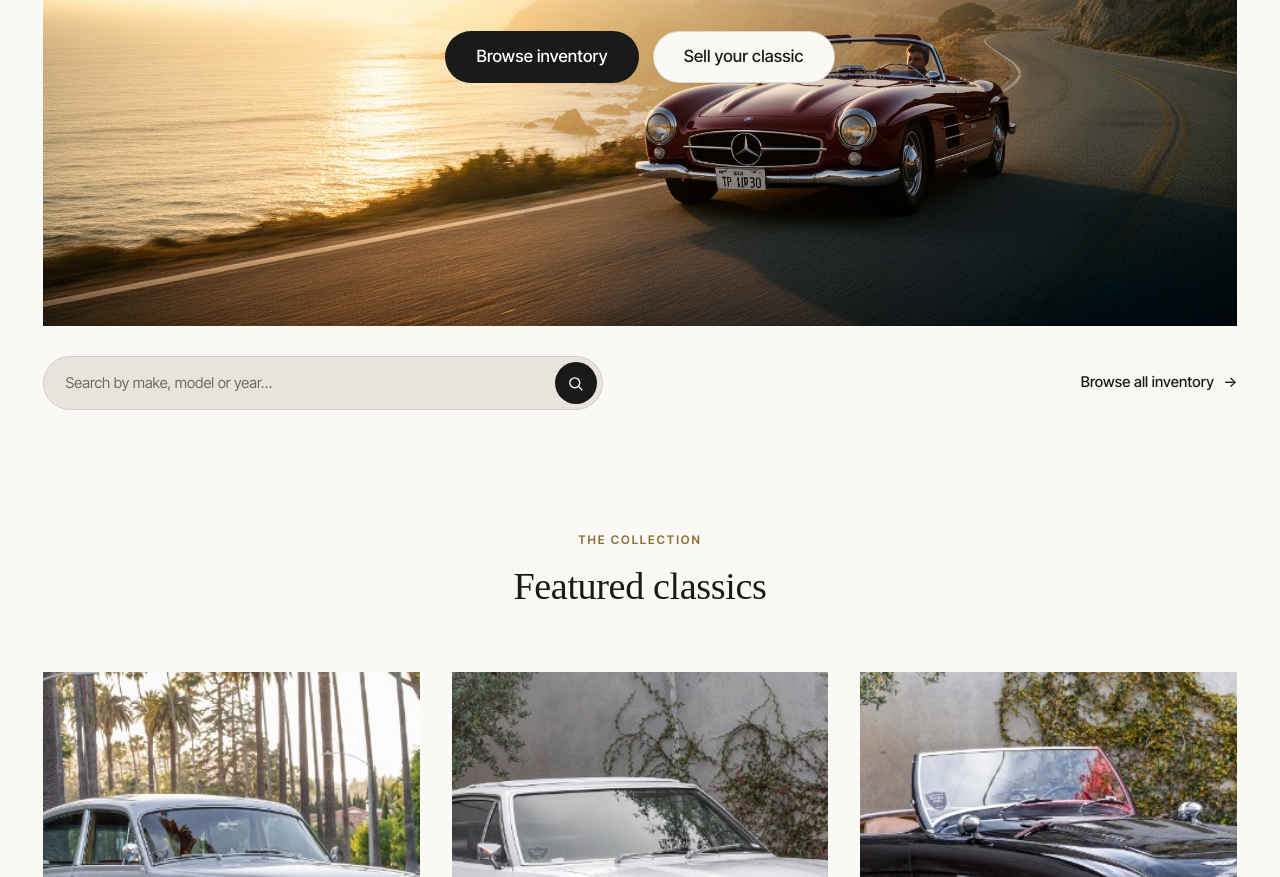
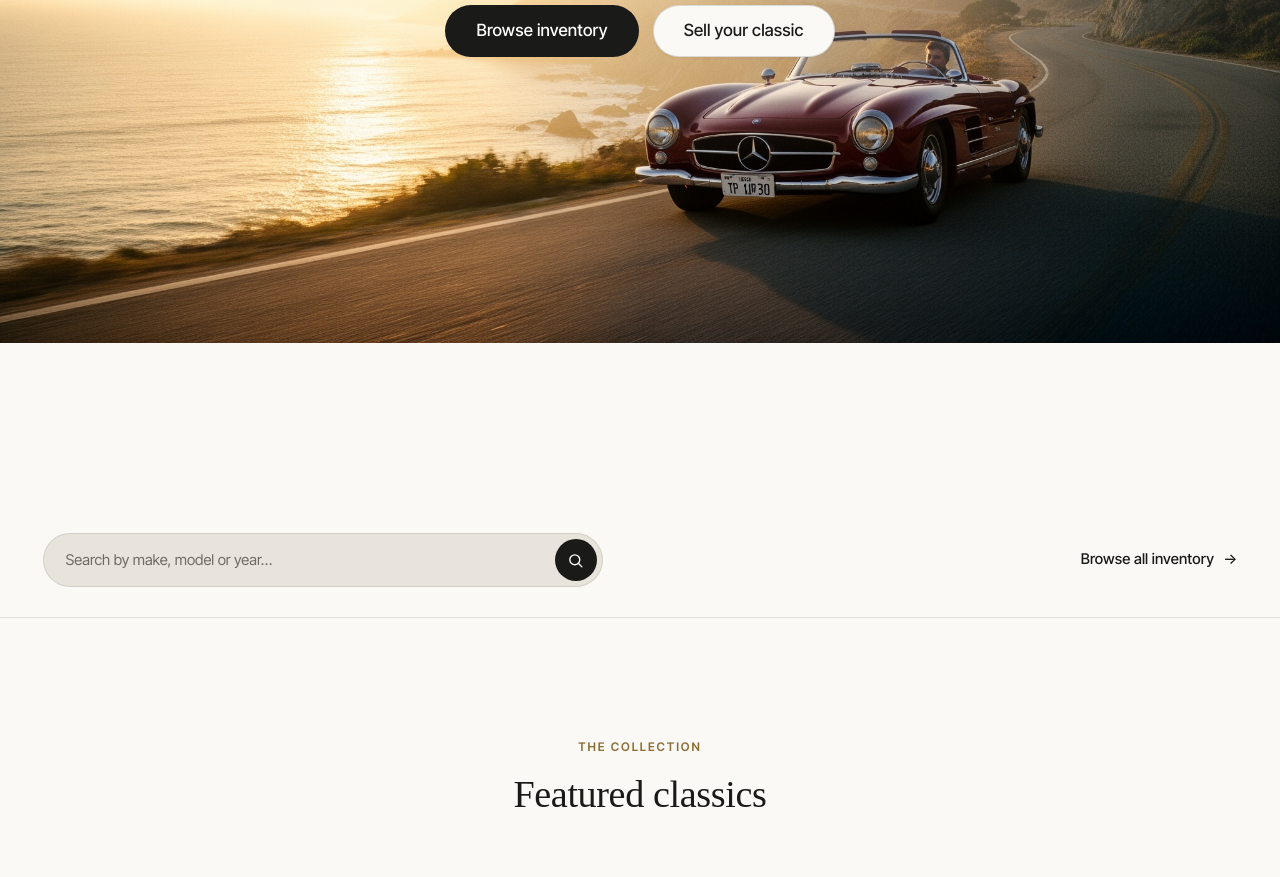
Before and after one commit to Sigovs/BHCC, a website: page index.html in a window 1280 px wide. Shown: the part 385-1262 px from the top of the page. Drawn offline with Linux system fonts and the light colour scheme; a web font is replaced by a local one.

Commit message:
Light hero: full-screen (100svh) instead of the inset frame
Per client, the light hero goes full-bleed: the warm PCH sunset frame now
fills 100svh instead of sitting as a 2:1 inset. Search band is pulled out into
its own light strip below (own shell max-width). Same warm centred serif
lockup and pill CTAs. Measured: hero == 100vh, no h-scroll, search band capped
at 1320.

Co-Authored-By: Claude Opus 4.8 (1M context) <noreply@anthropic.com>

```diff
--- a/index.html
+++ b/index.html
@@ -168,10 +168,10 @@
   /* ============================================================
      HERO — light inset frame (ref7)
      ============================================================ */
-  .hero { padding-top: clamp(16px, 2vw, 28px); padding-bottom: 0; }
+  .hero { position: relative; }
   .hero__frame {
     position: relative; overflow: hidden; isolation: isolate;
-    aspect-ratio: 2 / 1; min-height: 460px; border-radius: 0;
+    height: 100svh; min-height: 560px; border-radius: 0;
   }
   .hero__media { position: absolute; inset: 0; z-index: -2; }
   .hero__media img { width: 100%; height: 100%; object-fit: cover; object-position: 60% 62%; }
@@ -200,8 +200,8 @@
   .hero__ctas { display: flex; gap: 14px; margin-top: clamp(24px, 3vw, 34px); flex-wrap: wrap; justify-content: center; }
   .hero__ctas .btn--light { box-shadow: 0 1px 3px rgba(26,26,24,.06); }
 
-  /* search band under the hero image (ref7) */
-  .searchbar { margin-top: clamp(18px, 2.4vw, 30px); }
+  /* search band — its own light strip under the full-screen hero */
+  .searchbar { padding-block: clamp(18px, 2.4vw, 30px); border-bottom: 1px solid var(--rule); }
   .searchbar__in { display: flex; align-items: center; gap: 24px; }
   .search-form { flex: 1; }
   .search-form__field { position: relative; max-width: 560px; }
@@ -358,7 +358,7 @@
     .footer__brand { grid-column: 1 / -1; }
   }
   @media (max-width: 760px) {
-    .hero__frame { aspect-ratio: auto; min-height: 0; height: 78vh; max-height: 640px; }
+    .hero__frame { min-height: 0; height: 86svh; max-height: none; }
     .hero__inner { justify-content: flex-start; }
     .cards { grid-template-columns: 1fr; gap: 40px; }
     .blog__head { flex-direction: column; align-items: flex-start; }
@@ -431,7 +431,7 @@
 <!-- ============================================================
      HERO
      ============================================================ -->
-<section class="hero shell" aria-label="Introduction">
+<section class="hero" aria-label="Introduction">
   <div class="hero__frame">
     <div class="hero__media">
       <picture>
@@ -450,10 +450,11 @@
       </div>
     </div>
   </div>
+</section>
 
-  <!-- search band -->
-  <div class="searchbar">
-    <div class="searchbar__in">
+<!-- search band -->
+<section class="searchbar shell" aria-label="Search inventory">
+  <div class="searchbar__in">
       <form class="search-form" action="/inventory.htm" role="search">
         <div class="search-form__field">
           <input type="search" placeholder="Search by make, model or year…" aria-label="Search inventory">
@@ -463,7 +464,6 @@
         </div>
       </form>
       <a class="arrow-link" href="/inventory.htm">Browse all inventory <span class="a" aria-hidden="true">→</span></a>
-    </div>
   </div>
 </section>
 
```
